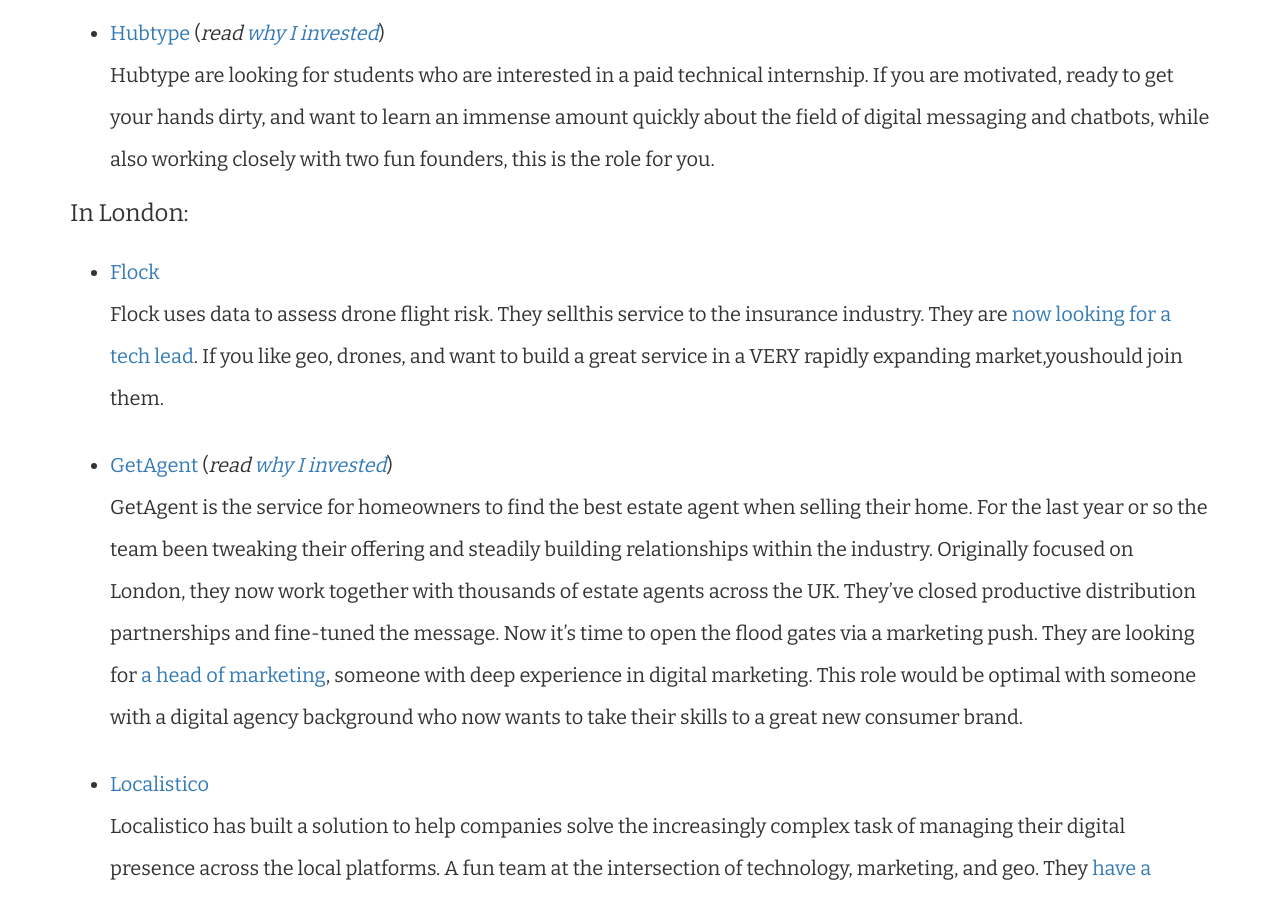
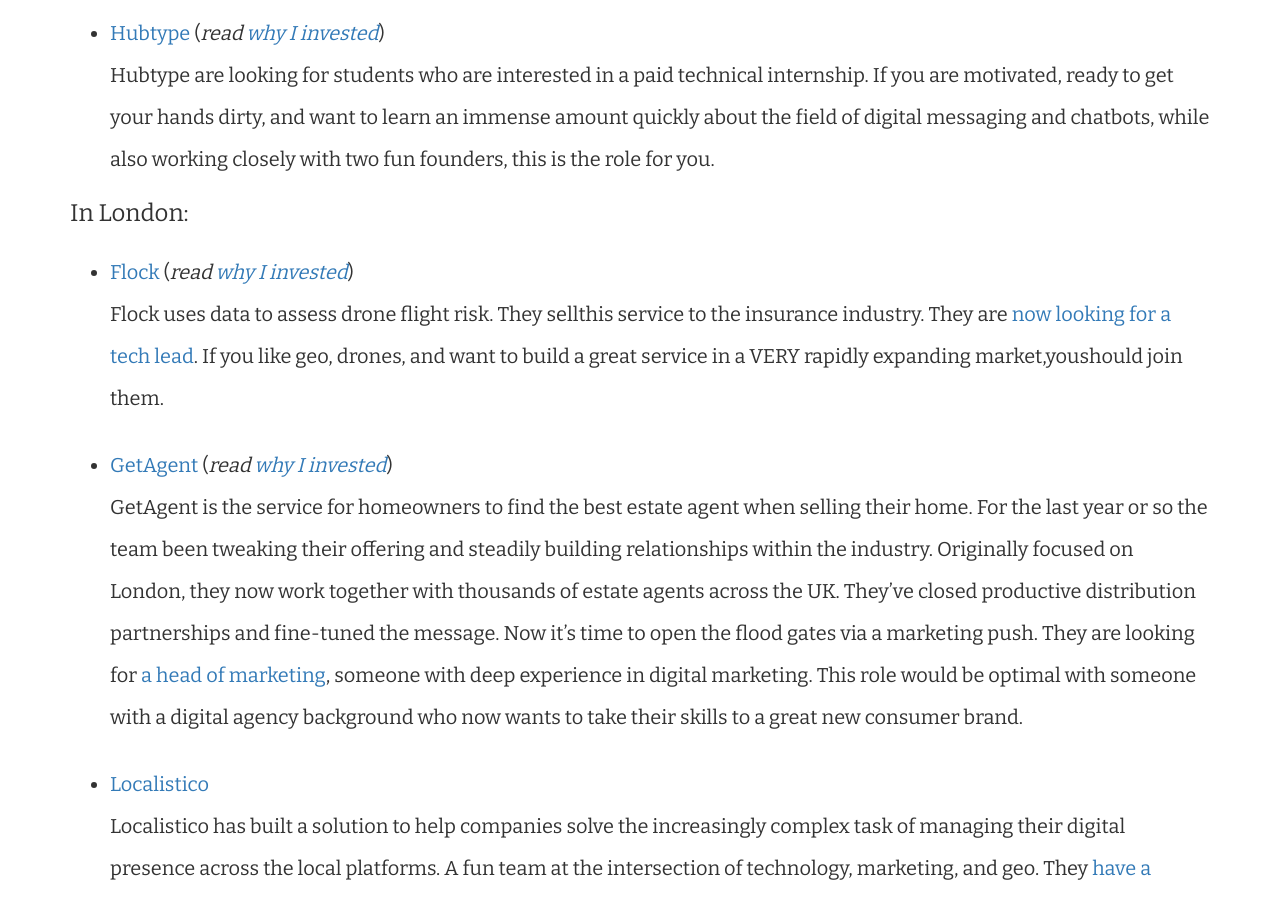
Before and after one commit to freyfogle/freyfogle.github.io, a Jekyll site: the page built from _posts/2016-12-13-im-hiring.md, in a window 1280 px wide and 900 px high, scrolled down 1154 px. Built offline with Jekyll 4.4.1, drawn with Linux system fonts in a browser that asks for light colours; comment, search, counter and statistics services are not loaded.

Commit message:
link to flock post

```diff
--- a/_posts/2016-12-13-im-hiring.md
+++ b/_posts/2016-12-13-im-hiring.md
@@ -45,7 +45,7 @@ though of course I'm happy to also explain why I think they're great.
 
 <h3>In London:</h3>
 
-  * [Flock](http://flyflock.io/)
+  * [Flock](http://flyflock.io) (_read [why I invested](/post/1486113680/investing-in-flock)_)
   <br/>Flock uses data to assess drone flight risk. They sellthis service to the
   insurance industry.
   They are [now looking for a tech lead](https://flock.breezy.hr/p/098e154b6289-tech-lead-at-flock). If you like geo, drones, and want to build a great service
```
